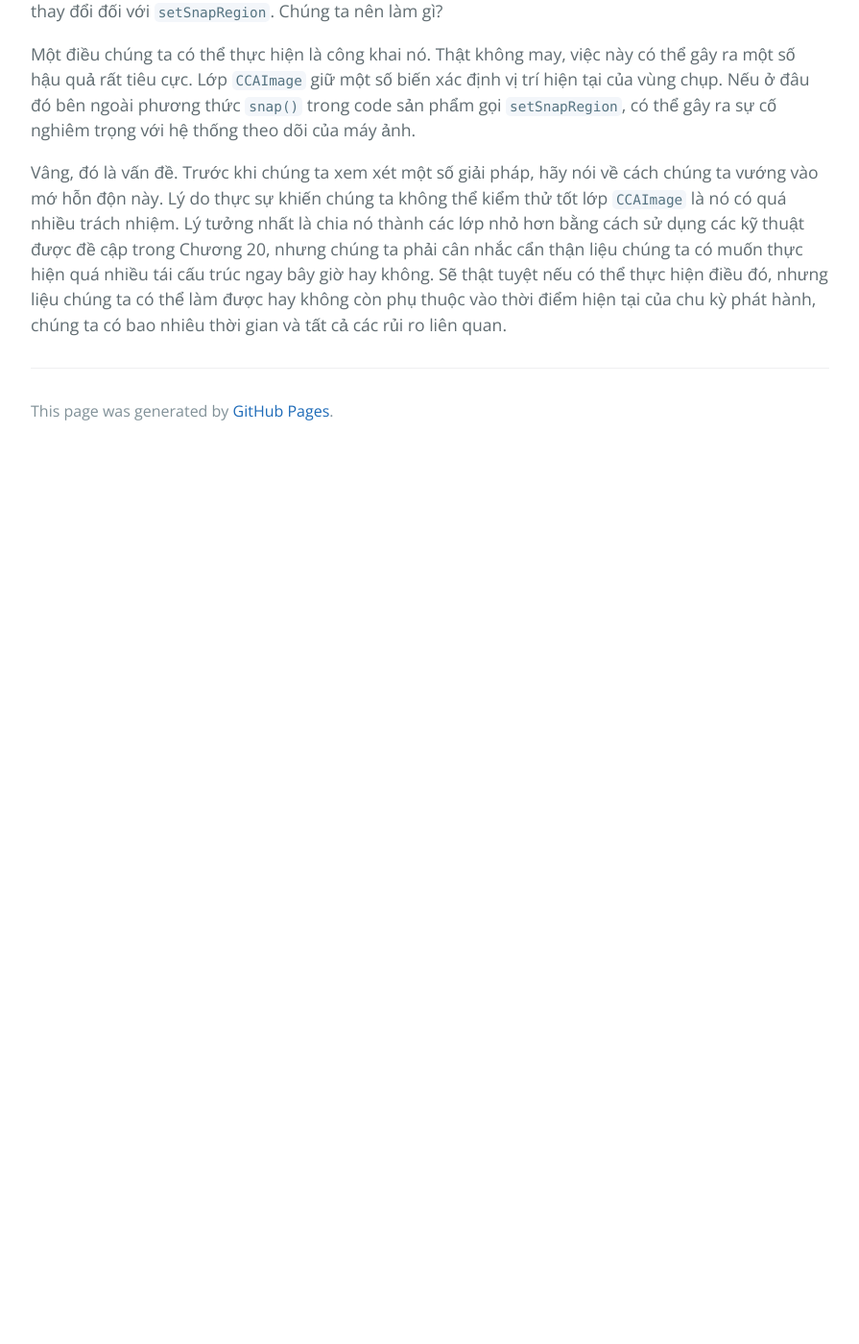
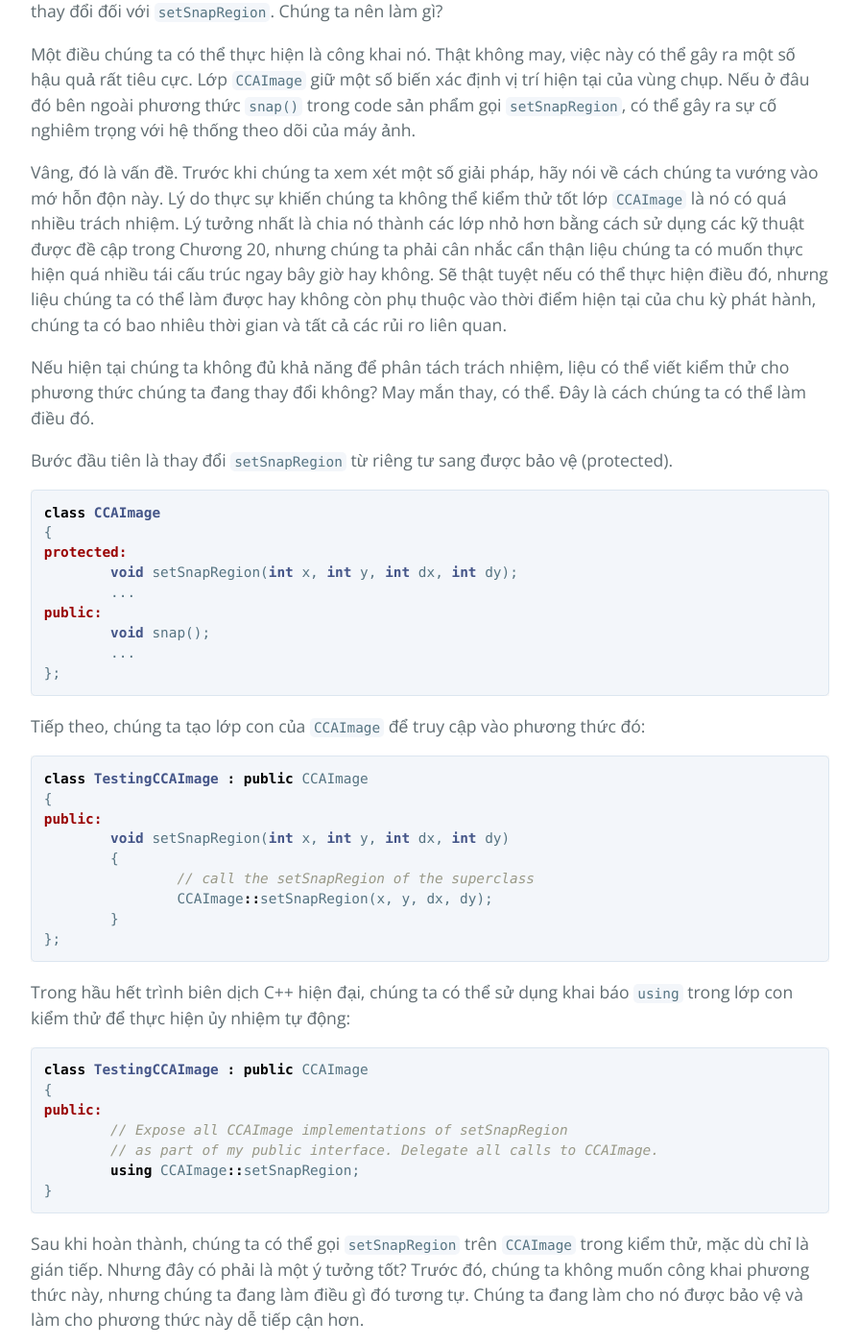
Before and after one commit to HaiBV/haibv.github.io, a Jekyll site: the page built from working-effectively-with-legacy-code/chapter-10-i-cant-run-this-method-in-a-test-harness.md, in a window 1280 px wide and 1400 px high, scrolled down 3011 px. Shown: the whole window at 96% size, without its empty margins (192-1087 px from the left). Built offline with Jekyll 4.4.1, drawn with Linux system fonts in a browser that asks for light colours; our own code applies the rules of GitHub Pages for plain Markdown files; before the commit the page ends 3483 px from its top, so only the background shows below that; some of the changed text lies outside the part shown.

Commit message:
Book - Working Efectively with Legacy Code - P2 - C10

````diff
--- a/working-effectively-with-legacy-code/chapter-10-i-cant-run-this-method-in-a-test-harness.md
+++ b/working-effectively-with-legacy-code/chapter-10-i-cant-run-this-method-in-a-test-harness.md
@@ -53,3 +53,52 @@ Lớp `CCAImage` được sử dụng để chụp ảnh trong hệ thống bả
 Một điều chúng ta có thể thực hiện là công khai nó. Thật không may, việc này có thể gây ra một số hậu quả rất tiêu cực. Lớp `CCAImage` giữ một số biến xác định vị trí hiện tại của vùng chụp. Nếu ở đâu đó bên ngoài phương thức `snap()` trong code sản phẩm gọi `setSnapRegion`, có thể gây ra sự cố nghiêm trọng với hệ thống theo dõi của máy ảnh.
 
 Vâng, đó là vấn đề. Trước khi chúng ta xem xét một số giải pháp, hãy nói về cách chúng ta vướng vào mớ hỗn độn này. Lý do thực sự khiến chúng ta không thể kiểm thử tốt lớp `CCAImage` là nó có quá nhiều trách nhiệm. Lý tưởng nhất là chia nó thành các lớp nhỏ hơn bằng cách sử dụng các kỹ thuật được đề cập trong Chương 20, nhưng chúng ta phải cân nhắc cẩn thận liệu chúng ta có muốn thực hiện quá nhiều tái cấu trúc ngay bây giờ hay không. Sẽ thật tuyệt nếu có thể thực hiện điều đó, nhưng liệu chúng ta có thể làm được hay không còn phụ thuộc vào thời điểm hiện tại của chu kỳ phát hành, chúng ta có bao nhiêu thời gian và tất cả các rủi ro liên quan.
+
+Nếu hiện tại chúng ta không đủ khả năng để phân tách trách nhiệm, liệu có thể viết kiểm thử cho phương thức chúng ta đang thay đổi không? May mắn thay, có thể. Đây là cách chúng ta có thể làm điều đó.
+
+Bước đầu tiên là thay đổi `setSnapRegion` từ riêng tư sang được bảo vệ (protected).
+
+```cpp
+class CCAImage
+{
+protected:
+	void setSnapRegion(int x, int y, int dx, int dy);
+	...
+public:
+	void snap();
+	...
+};
+```
+
+Tiếp theo, chúng ta tạo lớp con của `CCAImage` để truy cập vào phương thức đó:
+
+```cpp
+class TestingCCAImage : public CCAImage
+{
+public:
+	void setSnapRegion(int x, int y, int dx, int dy)
+	{
+		// call the setSnapRegion of the superclass
+		CCAImage::setSnapRegion(x, y, dx, dy);
+	}
+};
+```
+
+Trong hầu hết trình biên dịch C++ hiện đại, chúng ta có thể sử dụng khai báo `using` trong lớp con kiểm thử để thực hiện ủy nhiệm tự động:
+
+```cpp
+class TestingCCAImage : public CCAImage
+{
+public:
+	// Expose all CCAImage implementations of setSnapRegion
+	// as part of my public interface. Delegate all calls to CCAImage.
+	using CCAImage::setSnapRegion;
+}
+```
+
+Sau khi hoàn thành, chúng ta có thể gọi `setSnapRegion` trên `CCAImage` trong kiểm thử, mặc dù chỉ là gián tiếp. Nhưng đây có phải là một ý tưởng tốt? Trước đó, chúng ta không muốn công khai phương thức này, nhưng chúng ta đang làm điều gì đó tương tự. Chúng ta đang làm cho nó được bảo vệ và làm cho phương thức này dễ tiếp cận hơn.
+
+Thành thật mà nói, tôi không ngại làm điều này. Đối với tôi, có được các kiểm thử tại chỗ là sự trao đổi công bằng. Đúng, thay đổi này khiến chúng tôi vi phạm tính đóng gói. Khi chúng ta suy luận về cách hoạt động của code, chúng ta phải xem xét rằng `setSnapRegion` có thể được gọi trong các lớp con ngay bây giờ, nhưng điều đó tương đối nhỏ. Có lẽ phần nhỏ đó sẽ đủ để khiến chúng ta thực hiện tái cấu trúc toàn bộ vào lần tới khi chúng ta tiếp tục chạm vào lớp. Chúng ta có thể tách các trách nhiệm trong `CCAImage` thành các lớp khác nhau và làm cho chúng có thể kiểm thử được.
+
+> ##### Subverting Access Protection
+> Trong nhiều ngôn ngữ OO mới hơn C++, chúng ta có thể sử dụng sự phản chiếu và các quyền đặc biệt để truy cập các biến riêng tư trong thời gian chạy. Mặc dù điều đó có thể hữu ích, nhưng nó thực sự là một trò gian lận. Nó rất hữu ích khi phá vỡ các phụ thuộc, nhưng sẽ rất khó chịu nếu để kiểm thử truy cập các biến riêng tư mà ko có sự kiểm soát. Kiểu hoạt động ngầm này thực sự ngăn cản một nhóm nhận thấy code đang trở nên tồi tệ như thế nào. Nghe có vẻ khó khăn, nhưng nỗi đau mà chúng tôi cảm thấy khi làm việc trong một cơ sở code kế thừa có thể là một động lực đáng kinh ngạc để thay đổi. Chúng ta có thể nhắm mắt bỏ qua bây giờ, nhưng trừ khi giải quyết được nguyên nhân gốc rễ, các lớp chịu trách nhiệm quá mức và sự phụ thuộc rối rắm, nếu không chúng ta chỉ đang trì hoãn trả giá. Khi mọi người phát hiện ra code trở nên quá tồi tệ, chi phí để làm cho nó tốt hơn sẽ trở nên quá lố bịch.
````
